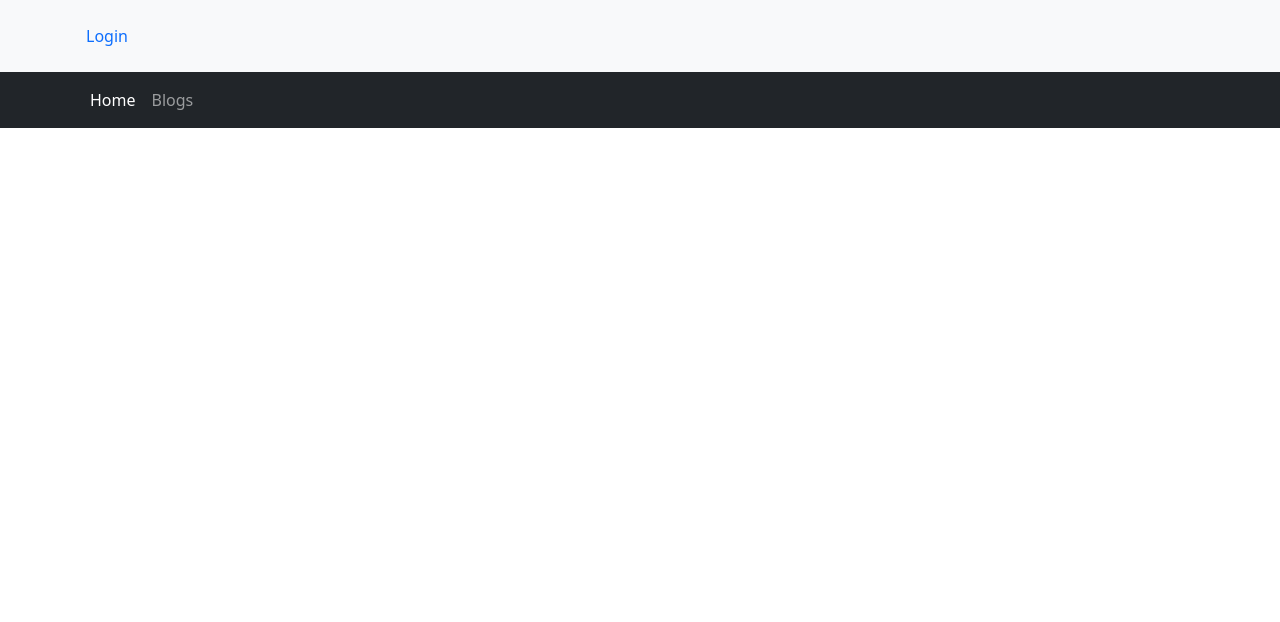
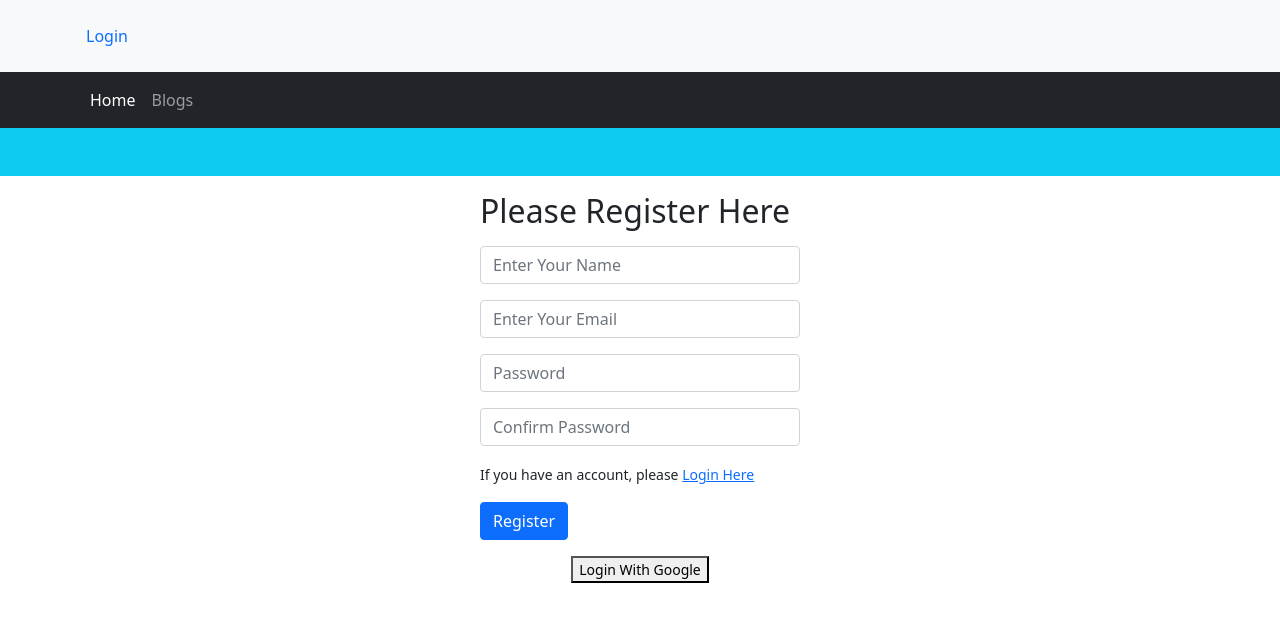
Before and after one commit to Cihsan/warehouse-management-client, a React (Create React App) app: page /register in a window 1280 px wide. Before the commit this address had no page. Shown: the top 622 px of the page. Built offline with nearby package versions, Linux system fonts and the light colour scheme.

Commit message:
added register

```diff
--- a/src/App.js
+++ b/src/App.js
@@ -8,6 +8,7 @@ import 'react-toastify/dist/ReactToastify.css';
 import UpdateQuantity from './Pages/Unique/UpdateQuantity';
 import AllProduct from './Pages/Unique/AllProduct';
 import AddItems from './Pages/Unique/AddItems';
+import Register from './Pages/Unique/Register';
 
 function App() {
   return (
@@ -18,6 +19,7 @@ function App() {
         <Route path='/home' element={<Home></Home>}></Route>
         <Route path='/blogs' element={<Blogs></Blogs>}></Route>
         <Route path='/login' element={<Login></Login>}></Route>
+        <Route path='/register' element={<Register></Register>}></Route>
         <Route path='/update-quantity/:id' element={<UpdateQuantity></UpdateQuantity>}></Route>
         <Route path='/all-product' element={<AllProduct></AllProduct>}></Route>
         <Route path='/add-item' element={<AddItems></AddItems>}></Route>
--- a/src/Pages/Unique/Login.js
+++ b/src/Pages/Unique/Login.js
@@ -64,14 +64,14 @@ const Login = () => {
 
                     <h2 className='mb-3 mt-3'>Please Login</h2>
                     <Form.Group className="mb-3" controlId="formBasicEmail">
-                        <Form.Control type="email" name='email' placeholder="Enter email" required/>
+                        <Form.Control type="email" ref={refmail} placeholder="Enter email" required/>
                     </Form.Group>
                     <Form.Group className="mb-3" controlId="formBasicPassword">
                         <Form.Control type="password" name='pass' placeholder="Password" required/>
                     </Form.Group>
-                    <small>If you don't have an account, please <NavLink to="/login">Register Here</NavLink></small>
+                    <small>If you don't have an account, please <NavLink to="/register">Register Here</NavLink></small>
                     <Button className='mt-3' variant="primary" type="submit">
-                        Submit
+                        Login
                     </Button>
                 </Form>
 
--- /dev/null
+++ b/src/Pages/Unique/Register.js
@@ -0,0 +1,84 @@
+import React from 'react';
+import Form from 'react-bootstrap/Form'
+import Button from 'react-bootstrap/esm/Button';
+import { useCreateUserWithEmailAndPassword, useSignInWithGoogle, useUpdateProfile } from 'react-firebase-hooks/auth';
+import auth from '../../Spacial/firebase_init';
+import { NavLink, useLocation, useNavigate } from 'react-router-dom';
+import { ToastContainer } from 'react-toastify';
+
+const Register = () => {
+    const [newUserEmail,userNewEmail,loadingNewEmail,errorNewEmail,] = useCreateUserWithEmailAndPassword(auth,{sendEmailVerification:true});
+    const [profileUpdate, updating, updateError] = useUpdateProfile(auth);
+
+    const [loginGoogle, userLoginGoogle, loadingLoginGoogle, errLoginGoogle] = useSignInWithGoogle(auth);
+
+    //Path Declare
+    const location = useLocation();
+    let from = location.state?.from?.pathname || "/";
+    const navigate = useNavigate();
+
+    if (userNewEmail ||userLoginGoogle ||updating) {
+        navigate(from, { replace: true });
+    }
+    //Spinner
+    let spinner;
+    if (loadingNewEmail || loadingLoginGoogle) {
+        spinner = <div class="d-flex align-items-center text-info">
+        <strong>Loading...</strong>
+        <div class="spinner-border ms-auto" role="status" aria-hidden="true"></div>
+      </div>
+    }
+    //Error
+    let errorMassage
+    if (errorNewEmail|| updateError || errLoginGoogle) {
+        errorMassage = <small className='text-danger border border-primary p-2 mt-5'>
+            {errorNewEmail?.message}
+            {updateError?.message}
+            {errLoginGoogle?.message}
+            </small>
+    }
+    const registerForm= async (event)=>{
+        event.preventDefault()
+        const name=event.target.name.value
+        const email=event.target.email.value
+        const pass=event.target.pass.value
+        await newUserEmail(email,pass)
+        await profileUpdate({ displayName: name });
+
+    }
+    return (
+        <div>
+            <div className='p-4 bg-info'>
+                </div>
+                <div className='container'>{spinner}</div>
+                <ToastContainer/>
+                <Form onSubmit={registerForm} className='w-25 m-auto'>
+
+                    <h2 className='mb-3 mt-3'>Please Register Here</h2>
+                    <Form.Group className="mb-3" >
+                        <Form.Control type="text" name='name' placeholder="Enter Your Name" required/>
+                    </Form.Group>
+                    <Form.Group className="mb-3" >
+                        <Form.Control type="email" name='email' placeholder="Enter Your Email" required/>
+                    </Form.Group>
+                    <Form.Group className="mb-3" >
+                        <Form.Control type="password" name='pass' placeholder="Password" required/>
+                    </Form.Group>
+                    <Form.Group className="mb-3" >
+                        <Form.Control type="password" name='Confirm-pass' placeholder="Confirm Password" required/>
+                    </Form.Group>
+                    <small>If you have an account, please <NavLink to="/login">Login Here</NavLink></small><br />
+                    <Button className='mt-3' variant="primary" type="submit">
+                        Register
+                    </Button>
+                </Form>
+
+                <div className='text-center mt-3 mb-3'>
+                <small><button onClick={() => loginGoogle()}>Login With Google</button></small><br /><br />
+                    {errorMassage}
+                </div>
+        </div>
+    );
+};
+
+export default Register;
```
